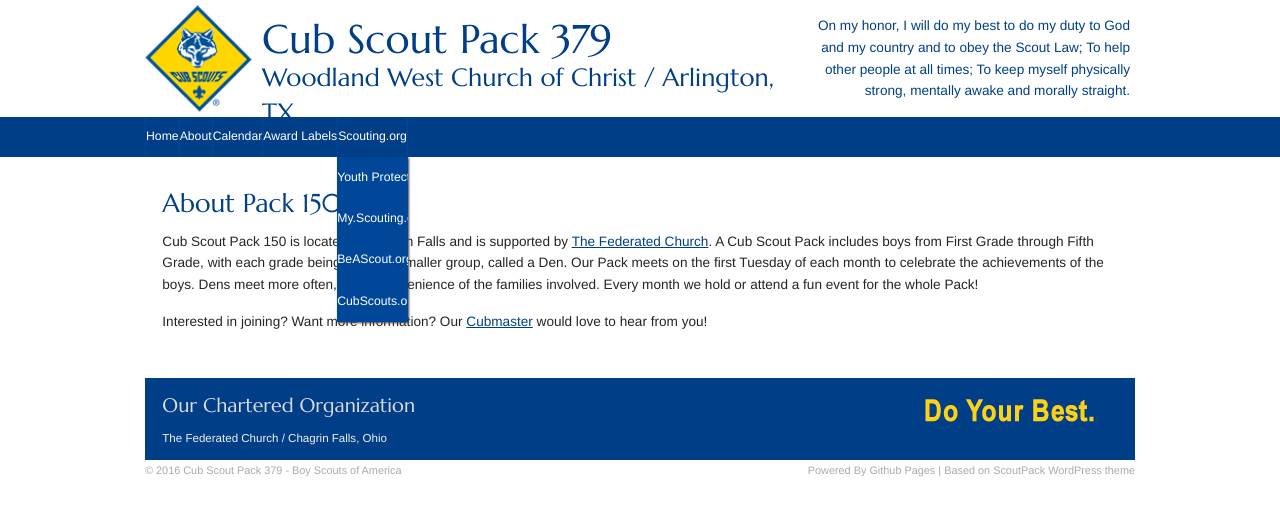
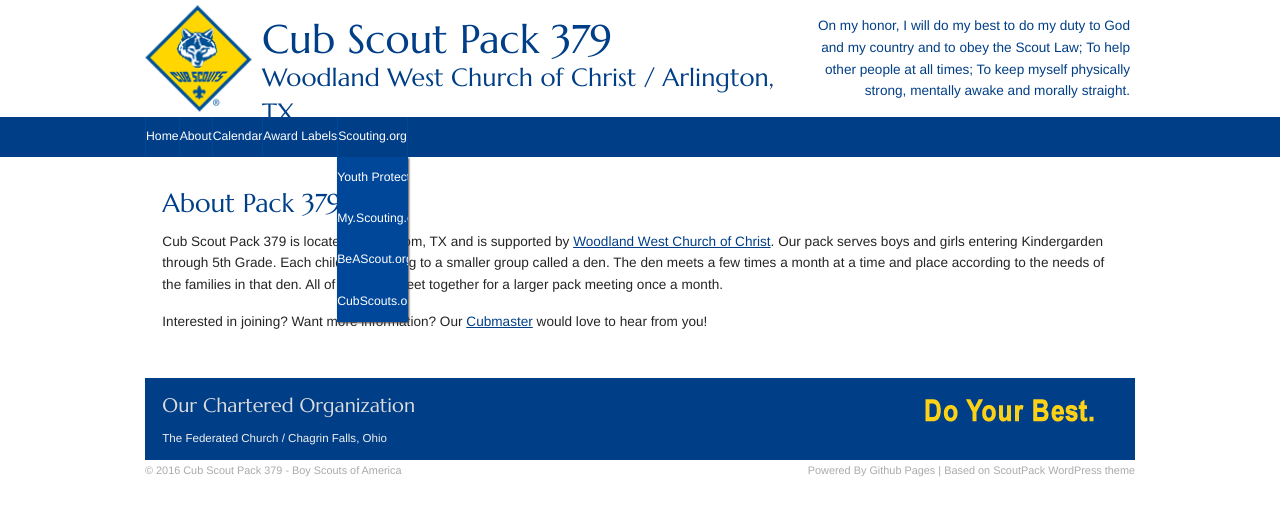
Before and after one commit to Pack150/Pack150.github.io, a Jekyll site: the page built from about.md, in a window 1280 px wide. Shown: the top 516 px of the page. Built offline with Jekyll 4.4.1, drawn with Linux system fonts in a browser that asks for light colours; nearby versions of some CDN libraries; library files that are not in the unit come from our copies.

Commit message:
Update about.md

```diff
--- a/about.md
+++ b/about.md
@@ -1,16 +1,16 @@
 ---
 layout: page
-title: About Pack 150
+title: About Pack 379
 permalink: /about/
 sidebar: false
 ---
-Cub Scout Pack 150 is located in Chagrin Falls and is supported by [The
-Federated Church](http://fedchurg.org). A Cub Scout Pack includes boys from
-First Grade through Fifth Grade, with each grade being part of a smaller group,
-called a Den. Our Pack meets on the first Tuesday of each month to celebrate
-the achievements of the boys. Dens meet more often, at the convenience of the
-families involved. Every month we hold or attend a fun event for the whole Pack!
+Cub Scout Pack 379 is located in Arlingtom, TX and is supported by
+[Woodland West Church of Christ](http://www.woodlandwest.org).  Our pack
+serves boys and girls entering Kindergarden through 5th Grade.  Each child
+also belong to a smaller group called a den.  The den meets a few times a
+month at a time and place according to the needs of the families in that den.
+All of the dens meet together for a larger pack meeting once a month.
 
 Interested in joining? Want more information?
-Our [Cubmaster](mailto:cubmaster@pack150.org) would love
+Our [Cubmaster](mailto:scouting@cameronking.me) would love
 to hear from you!
```
